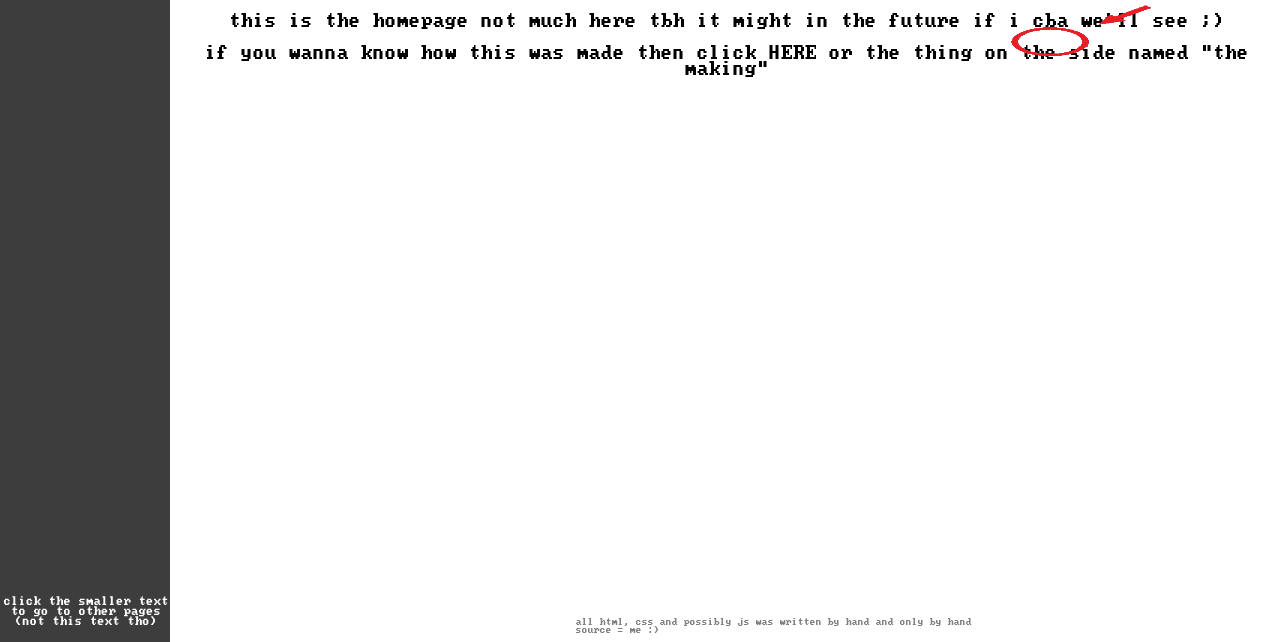
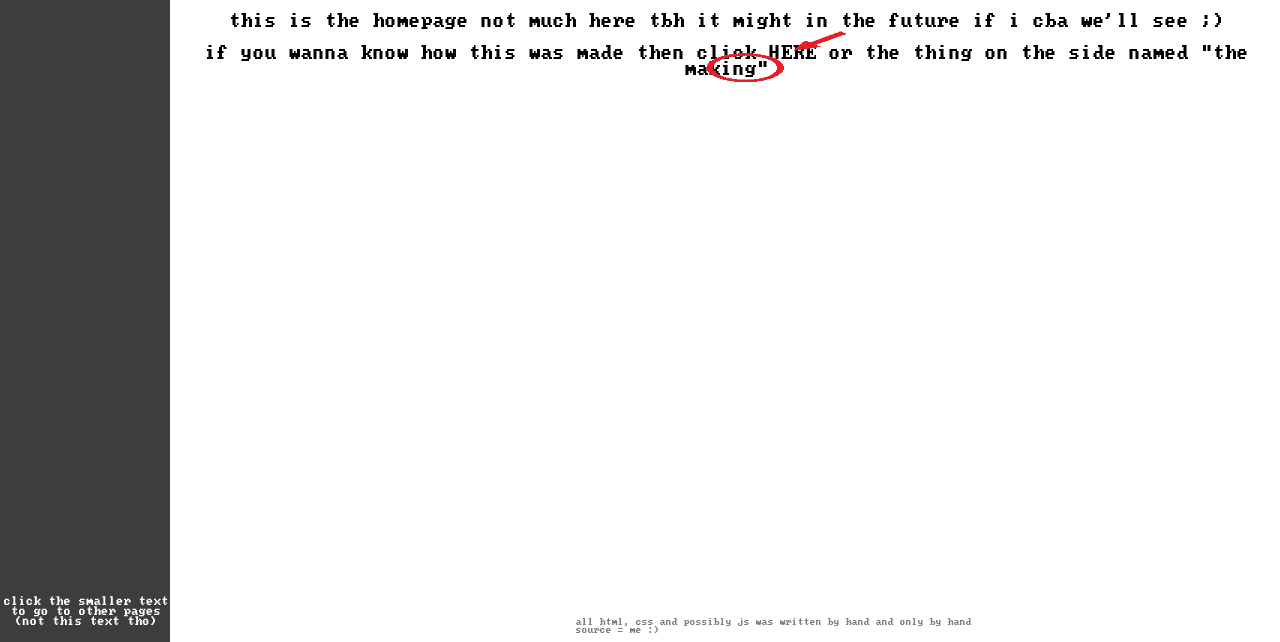
Before and after one commit to spavium/ahhhh-oh-noooo-fuck-you., a plain HTML site: page index.html in a window 1280 px wide. Shown: the part 158-800 px from the top of the page. Drawn offline with Linux system fonts and the light colour scheme.

Commit message:
NEW UPDATE i think BITCHES

```diff
--- a/index.html
+++ b/index.html
@@ -110,7 +110,7 @@ color: rgb(0, 0, 0);
 <p style="text-align: center;"> this is so cool and awesome and amazing and fantastic</p>
 <p style="text-align:center;"> this is the homepage not much here tbh it might in the future if i cba we'll see ;) </p>
 <p style="text-align: center;"> if you wanna know how this was made then click <a href="the-making.html">HERE</a> or the thing on the side named "the making" </p>
-<a href="the-making.html"><img src="holy-ball.png" style="position: absolute; top: 156px; height: 75px;width: 200px; left: 988px;"></a>
+<a href="the-making.html"><img src="holy-ball.png" style="position: relative; top: -69px; height: 75px;width: 200px; left: calc(50% - 45px);"></a>
 <div class="mainbottom">
 <p style="color: gray; font-size: 8px;"> all html, css and possibly js was written by hand and only by hand <br> source = me :) </p>
 </div>
```
